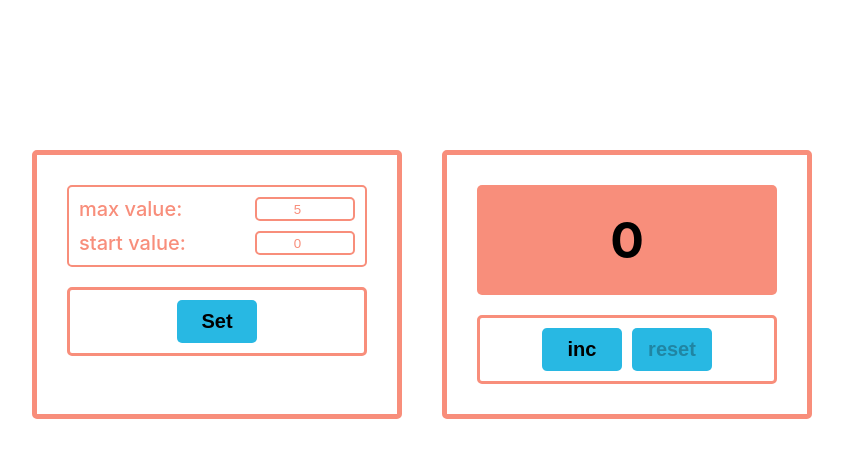
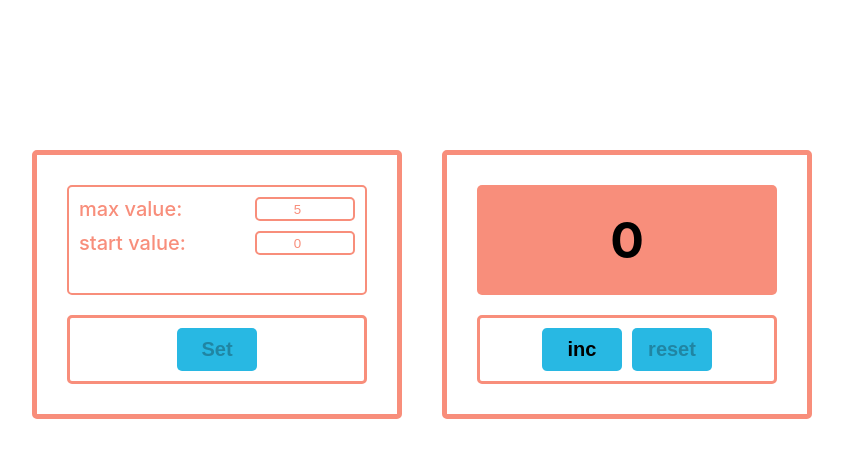
Before and after one commit to St0rY87/it-incubator-shool, a React (Vite) app in the folder homework/sprint-01/exam/: page / in a window 1280 px wide. Shown: the top 458 px of the page, without its empty margins (218-1061 px from the left). Built offline with nearby package versions, Linux system fonts and the light colour scheme.

Commit message:
refactor counter: fix buttons logic

```diff
--- a/homework/sprint-01/exam/src/App.css
+++ b/homework/sprint-01/exam/src/App.css
@@ -79,7 +79,7 @@
   gap: 10px;
   border: 2px solid rgb(248, 142, 123);
   border-radius: 5px;
-  min-height: 80px;
+  min-height: 110px;
 }
 
 .input {
--- a/homework/sprint-01/exam/src/App.tsx
+++ b/homework/sprint-01/exam/src/App.tsx
@@ -4,7 +4,7 @@ import { Counter } from "./components/counter/Counter";
 import { CounterConfig } from "./components/counterConfig/CounterConfig";
 
 export const App = () => {
-  console.log('hello')
+  console.log("hello");
   const initialMaxValue = 5;
   const initialMinValue = 0;
 
@@ -21,15 +21,12 @@ export const App = () => {
 
   const [isFocus, setIsFocus] = useState<boolean>(false);
 
-
-
   useEffect(() => {
     const isError: boolean =
       minValue === maxValue ||
       maxValue < minValue ||
       minValue < 0 ||
       maxValue < 1;
-
 
     setIsError(isError);
   }, [minValue, maxValue, value]);
@@ -51,7 +48,9 @@ export const App = () => {
     setIsFocus(true);
   };
   const offFocus = () => {
-    setIsFocus(false);
+    setTimeout(() => {
+      setIsFocus(false);
+    }, 100);
   };
 
   const onIncrement = () => {
@@ -73,6 +72,7 @@ export const App = () => {
         isError={isError}
         onFocus={onFocus}
         offFocus={offFocus}
+        isFocus={isFocus}
       />
       <Counter
         value={value}
--- a/homework/sprint-01/exam/src/components/counter/Counter.tsx
+++ b/homework/sprint-01/exam/src/components/counter/Counter.tsx
@@ -21,13 +21,19 @@ export const Counter = ({
   isError,
 }: Props) => {
   const valueClassName = `value${value >= maxValue ? " maxValue" : ""}`;
-  const messageClassName = `value message${isFocus && isError ? " error" : ""}`;
+  const errorClassName = "value message error";
+  const hintClassName = "value message";
+
+  const currentClassName = isError
+    ? errorClassName
+    : !isError && !isFocus
+      ? valueClassName
+      : hintClassName;
 
   return (
     <div className="wrapper">
-      {/* <Display className={valueClassName} value={value} /> */}
       <Display
-        className={isFocus ? messageClassName : valueClassName}
+        className={currentClassName}
         value={value}
         isFocus={isFocus}
         isError={isError}
@@ -38,6 +44,7 @@ export const Counter = ({
           disabled={value >= maxValue}
           isFocus={isFocus}
           onClick={onIncrement}
+          isError={isError}
         >
           inc
         </Button>
@@ -46,6 +53,7 @@ export const Counter = ({
           disabled={value === minValue}
           isFocus={isFocus}
           onClick={onReset}
+          isError={isError}
         >
           reset
         </Button>
--- a/homework/sprint-01/exam/src/components/counter/button/Button.tsx
+++ b/homework/sprint-01/exam/src/components/counter/button/Button.tsx
@@ -4,13 +4,14 @@ type Props = {
   children: string;
   disabled?: boolean;
   isFocus?: boolean;
+  isError?: boolean;
 };
 
-export const Button = ({ onClick, children, disabled, isFocus }: Props) => {
+export const Button = ({ onClick, children, disabled, isFocus,isError }: Props) => {
   return (
     <button
       className="button"
-      disabled={isFocus ? true : disabled}
+      disabled={isFocus || isError ? true : disabled}
       onClick={onClick}
     >
       {children}
--- a/homework/sprint-01/exam/src/components/counter/display/Display.tsx
+++ b/homework/sprint-01/exam/src/components/counter/display/Display.tsx
@@ -7,8 +7,8 @@ type Props = {
 
 export const Display = ({ className, value, isFocus, isError }: Props) => {
  const currentMessage = isError
-      ? "Incorrect value"
+      ? "Incorrect value!"
       : "enter values and press 'set'";
       console.log(currentMessage)
-  return <div className={className}>{isFocus ? currentMessage : value}</div>;
+  return <div className={className}>{isError || isFocus ? currentMessage : value}</div>;
 };
--- a/homework/sprint-01/exam/src/components/counterConfig/CounterConfig.tsx
+++ b/homework/sprint-01/exam/src/components/counterConfig/CounterConfig.tsx
@@ -10,7 +10,10 @@ type Props = {
   isError: boolean;
   onFocus: () => void;
   offFocus: () => void;
+  isFocus: boolean;
 };
+
+
 
 export const CounterConfig = ({
   handleMinValue,
@@ -20,8 +23,10 @@ export const CounterConfig = ({
   handleSetButton,
   isError,
   onFocus,
-  offFocus
+  offFocus,
+  isFocus
 }: Props) => {
+  const isDisabledButton = !isFocus && !isError || isError;
   return (
     <div className="wrapper">
       <div className="inputs">
@@ -41,7 +46,7 @@ export const CounterConfig = ({
         />
       </div>
       <div className="wrapperButtons">
-        <Button disabled={isError} onClick={handleSetButton} >
+        <Button disabled={isDisabledButton} onClick={handleSetButton} >
           Set
         </Button>
       </div>
```
